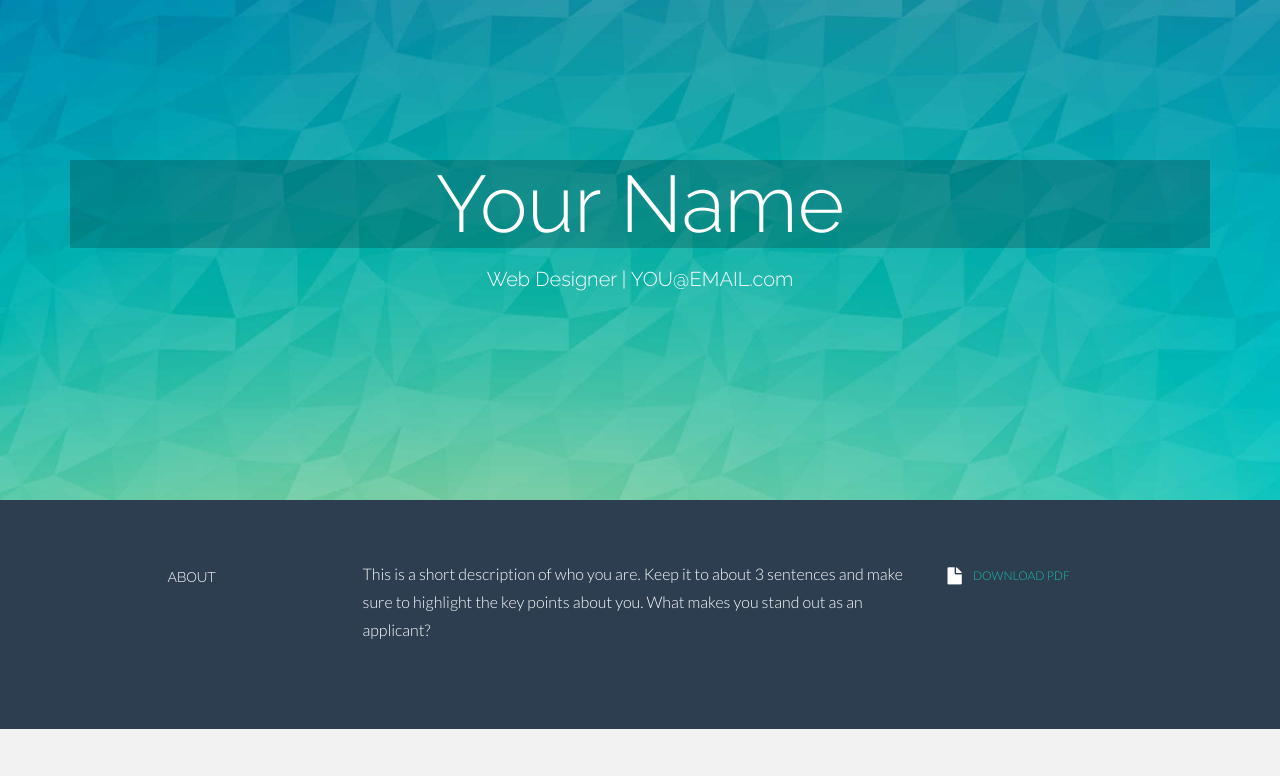
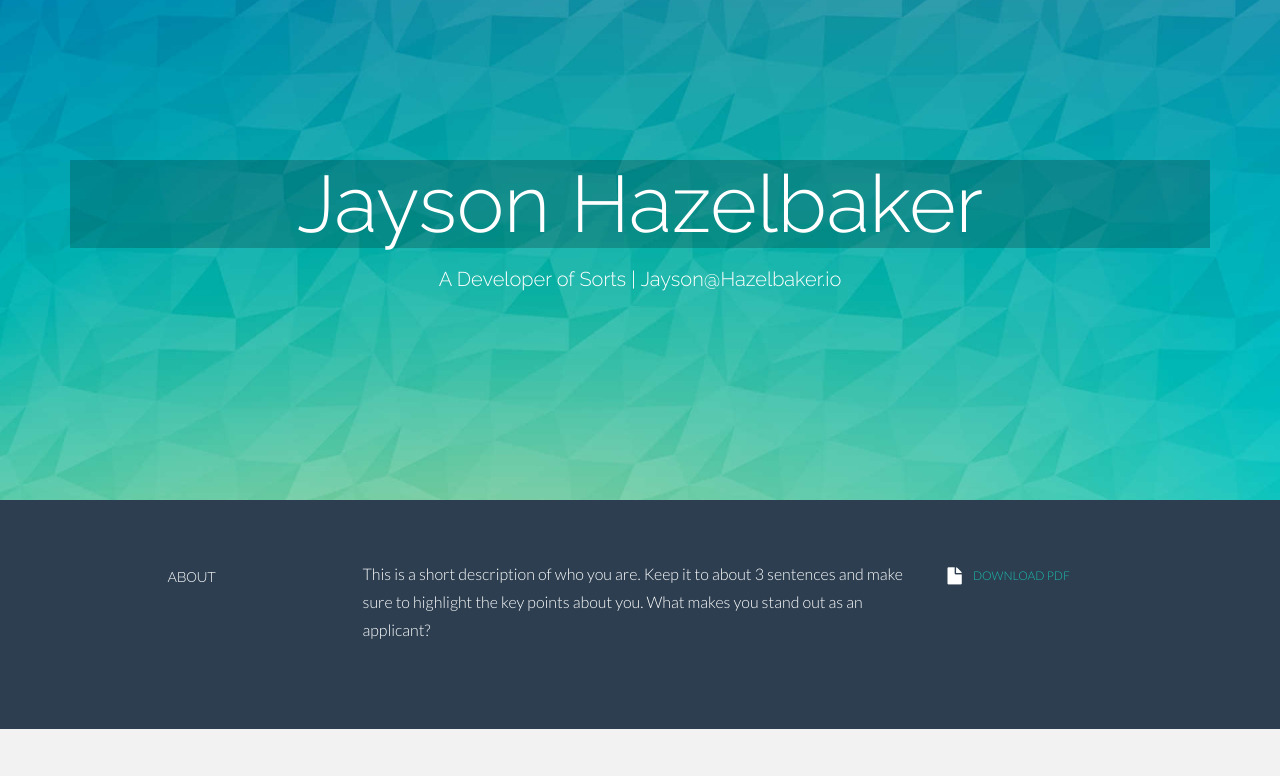
Before and after one commit to JaysonHazelbaker/JaysonHazelbaker.github.io, a plain HTML site: page index.html in a window 1280 px wide. Shown: the top 776 px of the page. Drawn offline with Linux system fonts and the light colour scheme.

Commit message:
Changed name.

```diff
--- a/index.html
+++ b/index.html
@@ -40,9 +40,9 @@
 			<div class="row centered">
 				<div class="col-lg-12">
 					<!-- EDIT: name -->
-					<h1>Your Name</h1>
+					<h1>Jayson Hazelbaker</h1>
 					<!-- EDIT: title | email -->
-					<h3>Web Designer | <a href="mailto:YOU@EMAIL.com" target="_blank">YOU@EMAIL.com</a></h3>
+					<h3>A Developer of Sorts | <a href="mailto:Jayson@Hazelbaker.io" target="_blank">Jayson@Hazelbaker.io</a></h3>
 				</div><!--/.col-lg-12 -->
 			</div><!--/.row -->
 		</div><!--/.container -->
```
